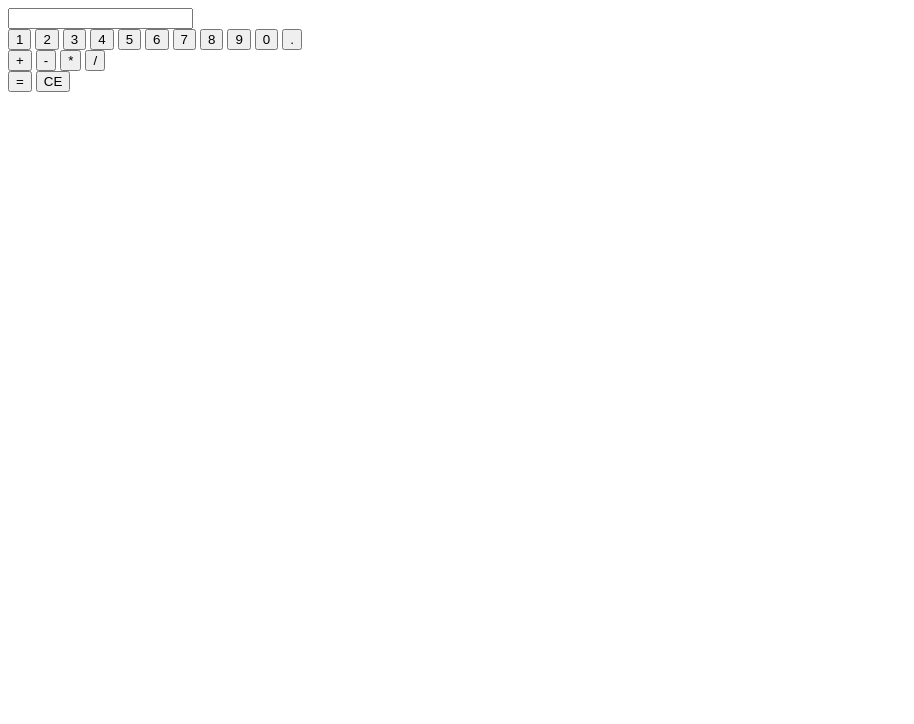
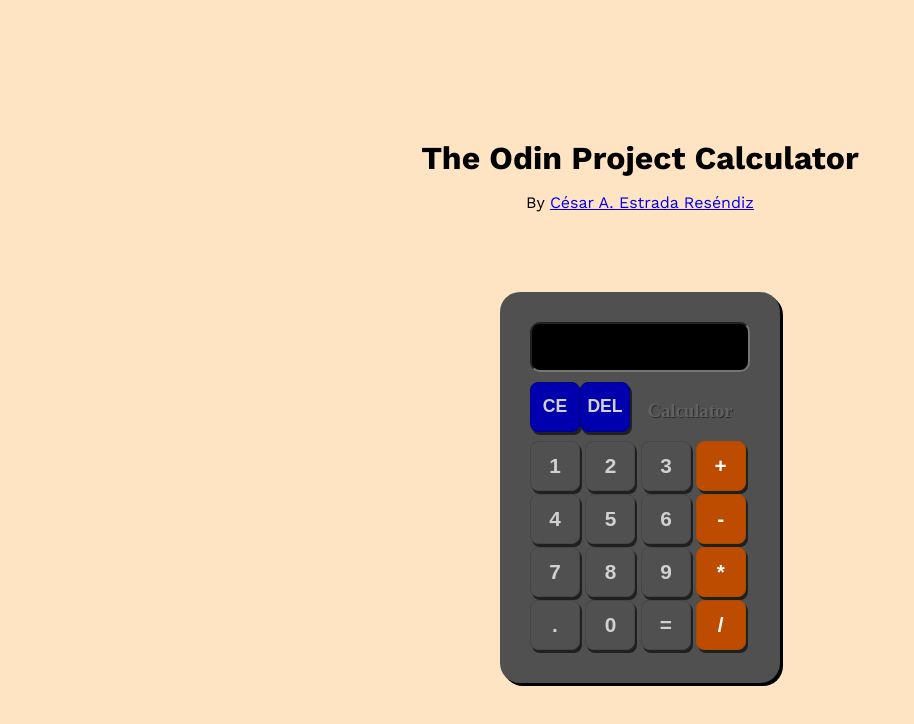
Before and after one commit to cesaradrianer/calculator, a plain HTML site: page index.html in a window 1280 px wide. Shown: the whole page, without its empty margins (0-914 px from the left). Drawn offline with nearby package versions, Linux system fonts and the light colour scheme; a web font is replaced by a local one.

Commit message:
CSS added, and also last functions added as well

```diff
--- a/index.html
+++ b/index.html
@@ -7,12 +7,32 @@
         <meta name="description" content="">
         <meta name="viewport" content="width=device-width, initial-scale=1">
         <link rel="stylesheet" href="styles.css">
+        <link href="https://fonts.cdnfonts.com/css/calculator" rel="stylesheet">
     </head>
     <body>
+
+        <h1>The Odin Project Calculator</h1>
+        <p>By <a href="https://github.com/cesaradrianer">César A. Estrada Reséndiz</a></p>
+
+        <section id="calculator">
 
             <div id="input_wrapper">
                 <input type="text" name="input" id="input">
             </div>
+
+            <div id="buttons-wrapper">
+
+                <div id="actions">
+
+                    <button id="clear">CE</button>
+                    <button id="delete">DEL</button>
+                    <div id="calc_logo_div">
+                        <h3>Calculator</h3>
+                    </div>
+
+                </div>
+
+                <div id="buttons">
 
                     <div id="numbers">
                         <button class="number" value="1">1</button>
@@ -24,8 +44,9 @@
                         <button class="number" value="7">7</button>
                         <button class="number" value="8">8</button>
                         <button class="number" value="9">9</button>
+                        <button class="number" value=".">.</button>
                         <button class="number" value="0">0</button>
-            <button class="number" value=".">.</button>
+                        <button id="equals">=</button>
                     </div>
 
                     <div id="operations">
@@ -35,10 +56,11 @@
                         <button class="operation">/</button>
                     </div>
 
-        <div id="actions">
-            <button id="equals">=</button>
-            <button id="clear">CE</button>
                 </div>
+
+            </div>
+
+        </section>
 
         <script src="index.js" async defer></script>
     </body>
--- a/index.js
+++ b/index.js
@@ -1,10 +1,14 @@
+/* Hi guys, welcome to my JS code for this little calculator, hope my explaining is decent enough */
+/* First, let's get everything we need from the DOM in index.html */
 const numbers = document.getElementsByClassName('number')
 const operations = document.getElementsByClassName('operation')
 const input = document.getElementById('input')
 const equals = document.getElementById('equals')
 const clear = document.getElementById('clear')
 const inputDiv = document.getElementById('input_wrapper')
+const deleteBtn = document.getElementById('delete')
 
+/* Now, let's add an event that will add the values of each numeric button to our input with a for loop*/
 for (let i = 0; i < numbers.length; i++) {
 
     numbers[i].addEventListener('click', () => {
@@ -15,10 +19,13 @@
 
 }
 
+/* Now we have to define some important variables that we have to update with each operation done by our calculator */
 let firstValue
 let operator
 let secondValue
 
+/* First, the user has to input a first value to be worked with */
+/* Next, the user has to choose an operation, when the user clicks on any operation button, an event will trigger that defines 'firstValue' as the numbers written on our input, and also defines 'operator' as the chosen operation */
 for (let j = 0; j < operations.length; j++) {
 
     operations[j].addEventListener('click', () => {
@@ -31,14 +38,34 @@
 
 }
 
+/* Second, the user now has to write a second value for the operation to work with */
+/* And when the user clicks on the equals button, another event triggers, now this time 'secondValue' gets defined as the numbers written on the input, and finally the 'operate' function executes and writes the result inside our input */
 equals.addEventListener('click', () => {
     secondValue = parseFloat(input.value)
     input.value = operate(firstValue, operator, secondValue)
 })
 
-clear.onclick = () => {input.value = ""}
+/* When the user clicks on the 'CE' button, an event defines the value of our input as an empty string, and also defines our working variables as null */
+clear.onclick = () => {
+    input.value = ""
+    num1 = null
+    num2 = null
+    operator = null
+}
 
+/* When the user clicks on the 'DEL' button, an event takes the text inside our input, creates an array from it, and removes the last element from it, only to then redefine the text inside our input as the modified array*/
+deleteBtn.onclick = () => {
+    let inputText = Array.from(input.value)
+    inputText.pop()
+    input.value = inputText.join('')
+}
+
+/* This function takes all the necessary data and first checks if all variables aren't empty, if nothing goes wrong then a switch statement checks for the operation type, and performs the operation */
 function operate(num1, operator, num2) {
+
+    if (num1 == undefined || num2 == undefined) {
+        return "INVALID OPERATION"
+    }
 
     switch(operator) {
         case '+':
--- a/styles.css
+++ b/styles.css
@@ -0,0 +1,129 @@
+@import url('https://fonts.googleapis.com/css2?family=Work+Sans:wght@300;400;500;700;900&display=swap');
+@import url('https://fonts.googleapis.com/css2?family=Goldman&family=Work+Sans:wght@300;400;500;700;900&display=swap');
+
+body {
+    background-color: bisque;
+    height: 100vh;
+    margin: 0;
+    font-family: 'Work Sans';
+    display: flex;
+    flex-direction: column;
+    justify-content: center;
+    align-items: center;
+}
+
+h1 {
+    margin-bottom: 0;
+}
+
+p {
+    margin-bottom: 80px;
+}
+
+h3 {
+    font-family: 'Goldman';
+    color: rgb(97, 97, 97);
+    text-shadow: 1px 1px 0 rgb(46, 46, 46);
+}
+
+#calculator {
+    width: 220px;
+    background-color: rgb(80, 80, 80);
+    padding: 30px;
+    border-radius: 20px;
+    box-shadow: 3px 3px 0 rgb(0, 0, 0);
+}
+
+button {
+    box-shadow: 2px 3px 0 rgb(32, 32, 32);
+    margin-bottom: 3px;
+}
+
+button:active {
+    transform: translateY(+2px);
+}
+
+button:hover {
+    cursor: pointer;
+}
+
+#buttons-wrapper {
+    display: flex;
+    flex-direction: column;
+}
+
+#buttons {
+    display: flex;
+    flex-direction: row;
+}
+
+.number {
+    background-color: rgb(80, 80, 80);
+    width: 50px;
+    height: 50px;
+    border-radius: 8px;
+    font-size: 1.3em;
+    font-weight: 900;
+    padding: 0;
+    color: rgb(209, 209, 209);
+    border: 1px solid rgb(70, 70, 70);
+}
+
+.operation {
+    background-color: rgb(190, 76, 0);
+    width: 50px;
+    height: 50px;
+    border-radius: 8px;
+    font-size: 1.3em;
+    font-weight: 900;
+    color: white;
+    padding: 0;
+    border: 1px solid rgb(170, 77, 0);
+}
+
+#equals {
+    background-color: rgb(80, 80, 80);
+    width: 50px;
+    height: 50px;
+    border-radius: 8px;
+    font-size: 1.3em;
+    font-weight: 900;
+    padding: 0;
+    color: rgb(209, 209, 209);
+    border: 1px solid rgb(70, 70, 70);
+}
+
+#actions {
+    display: flex;
+    flex-direction: row;
+}
+
+#actions > button {
+    background-color: rgb(0, 0, 175);
+    width: 50px;
+    height: 50px;
+    border-radius: 8px;
+    font-size: 1.1em;
+    font-weight: 900;
+    padding: 0;
+    color: rgb(209, 209, 209);
+    border: 1px solid rgb(0, 2, 136);
+}
+
+#calc_logo_div {
+    width: 120px;
+    text-align: center;
+}
+
+input {
+    width: 100%;
+    border-radius: 10px;
+    background-color: black;
+    height: 50px;
+    margin-bottom: 10px;
+    color: rgb(29, 190, 64);
+    padding-left: 8px;
+    font-size: 1.75em;
+    text-shadow: 0 0 5px rgb(202, 255, 215);
+    font-family: 'Calculator';
+}
```
Lines whose indentation alone changed are shown as unchanged.
